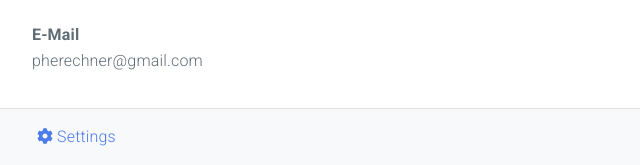
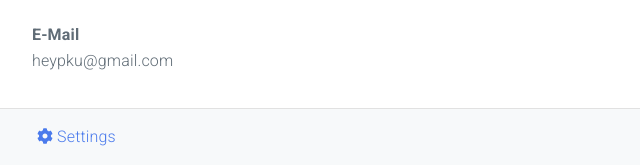
Before and after one commit to andrereus/pkumanager-app, a website: page about.html in a window 1280 px wide. Shown: the part 676-841 px from the top of the page, 133-773 px from the left. Drawn offline with nearby package versions, Linux system fonts and the light colour scheme.

Commit message:
Change email

```diff
--- a/about.html
+++ b/about.html
@@ -88,7 +88,7 @@
             <a href="http://pkuboard.info/board/187-pku-apps-und-tools" target="_blank">http://pkuboard.info/board/187-pku-apps-und-tools</a>
         </p>
         <script>
-            var part1 = "pherechner";
+            var part1 = "heypku";
             var part2 = "gmail";
             var part3 = "com";
             document.write("<p><span class=\"bold\">E-Mail</span><br>" + part1 + "@<span class=\"hidden\">null</span>" + part2 + "." + part3 + "</p>");
--- a/config.xml
+++ b/config.xml
@@ -3,7 +3,7 @@
 <widget xmlns     = "http://www.w3.org/ns/widgets"
         xmlns:gap = "http://phonegap.com/ns/1.0"
         id        = "com.andrereus.pkumanager"
-        version   = "3.2.2">
+        version   = "3.2.3">
 
     <name>PKU Manager</name>
 
@@ -11,7 +11,7 @@
         PKU Manager - As easy as 123.
     </description>
 
-    <author href="http://pkumanager.com" email="pherechner@gmail.com">
+    <author href="http://pkumanager.com" email="heypku@gmail.com">
         Andre Reus
     </author>
 
```
Also changed, not shown: 1 other file.
